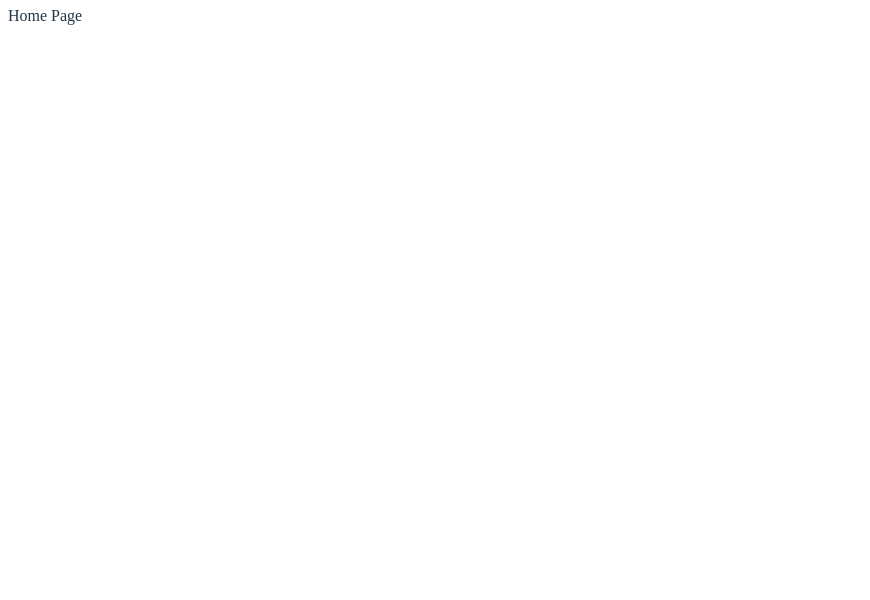
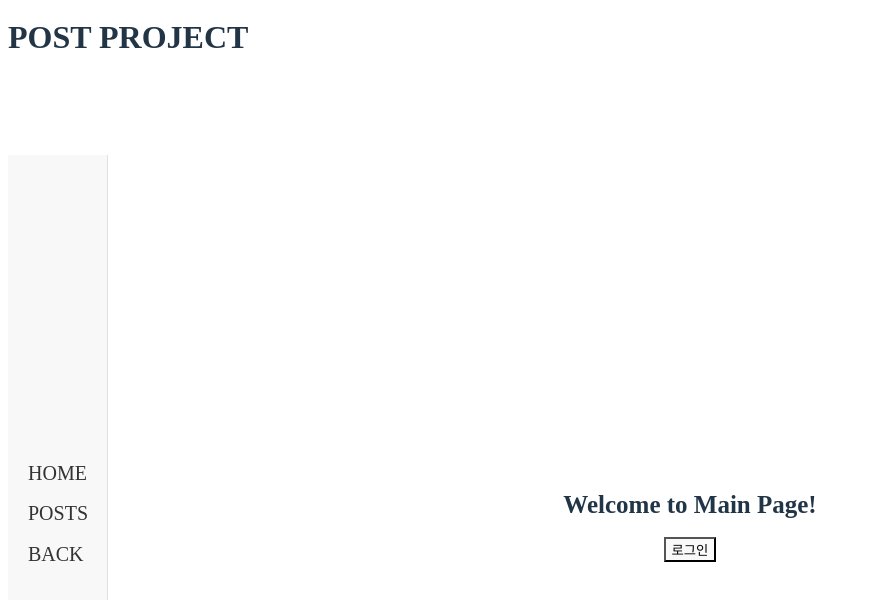
Before and after one commit to groom-practice/fe7-router-app-team-2, a React (Vite) app: page / in a window 1280 px wide. Shown: the top 600 px of the page, without its empty margins (0-870 px from the left). Built offline with nearby package versions, Linux system fonts and the light colour scheme.

Commit message:
feat: 홈페이지 및 로그인 모달 구현 (#8)
Co-authored-by: Lee Yujin <84452202+JIN921@users.noreply.github.com>

```diff
--- /dev/null
+++ b/src/components/PortalModalContainer.jsx
@@ -0,0 +1,28 @@
+export default function PortalModalContainer({ children }) {
+  return (
+    <div
+      style={{
+        position: 'fixed',
+        top: 0,
+        left: 0,
+        right: 0,
+        bottom: 0,
+        backgroundColor: 'rgba(0,0,0,0.5)',
+        display: 'flex',
+        justifyContent: 'center',
+        alignItems: 'center',
+        zIndex: 1001,
+      }}
+    >
+      <div
+        style={{
+          backgroundColor: 'white',
+          padding: '20px',
+          borderRadius: '5px',
+        }}
+      >
+        {children}
+      </div>
+    </div>
+  );
+}
--- /dev/null
+++ b/src/layout/Layout.css
@@ -0,0 +1,68 @@
+.layout {
+    height: 100%;
+}
+
+.header {
+    background-color: white;
+    box-shadow: 0 2px 4px rgba(0, 0, 0, 0.1);
+    padding: 0 20px;
+    display: flex;
+    justify-content: flex-start;
+    align-items: center;
+    text-align: left;
+    position: fixed;
+    width: 100%;
+    height: 80px;
+    left: 0;
+    top: 0;
+    z-index: 1000;
+    border-bottom: 2px solid #2f5cff;
+}
+
+.header > h1 {
+  font-size: 30px;
+  font-weight: 700;
+  margin: 0;
+}
+
+.content {
+  display: flex;
+  padding-top: 80px;
+  height: calc(100vh - 80px);
+}
+
+.side {
+    border-right: 2px solid #2f5cff;
+  display: flex;
+  justify-content: center;
+  align-items: flex-start;
+  flex-direction: column;
+  width: 100px;
+  height: 100%;
+  background-color: #f8f8f8;
+  border-right: 1px solid #e0e0e0;
+  padding: 0 20px;
+  box-sizing: border-box;
+}
+
+.side > a,
+.side > button {
+  text-decoration: none;
+  border: none;
+  background-color: transparent;
+
+  color: #333;
+  margin: 10px 0;
+  padding: 0;
+  cursor: pointer;
+
+  font-weight: 500;
+  font-size: 20px;
+  font-family: inherit;
+  transition: color 0.3s;
+}
+
+.side > a:hover,
+.side > button:hover {
+  color: var(--button-link-hover-color);
+}
--- a/src/layout/Layout.jsx
+++ b/src/layout/Layout.jsx
@@ -1,9 +1,23 @@
-import { Outlet } from "react-router-dom";
+import { Outlet, Link, useNavigate } from "react-router-dom"
+import './Layout.css';
 
 export default function Layout() {
+  const navigate = useNavigate()
+
   return (
-    <div>
-      <Outlet />
+    <div className="main">
+      <header className="layout">
+        <h1>POST PROJECT</h1>
+      </header>
+
+      <div className="content">
+        <nav className="side">
+          <Link to="/">HOME</Link>
+          <Link to="/posts">POSTS</Link>
+          <button onClick={() => navigate(-1)}>BACK</button>
+        </nav>
+        <Outlet />
+      </div>
     </div>
-  );
+  )
 }
--- /dev/null
+++ b/src/pages/Home/index.css
@@ -0,0 +1,44 @@
+.home {
+  padding: 20px;
+  display: flex;
+  justify-content: center;
+  align-items: center;
+  flex-direction: column;
+  flex: 1;
+}
+
+.home > h3 {
+  font-size: 25px;
+  font-weight: 700;
+  margin-bottom: 20px;
+}
+
+
+.home > button:hover {
+  background-color: var(--button-link-hover-color);
+}
+
+.loginModalInner {
+  display: flex;
+  flex-direction: column;
+  align-items: flex-start;
+  justify-content: center;
+}
+
+.loginModalInner > p {
+  font-size: 15px;
+  font-weight: 500;
+  margin-bottom: 10px;
+}
+
+.loginModalInner > input {
+  width: 100%;
+  padding: 10px;
+  border: 1px solid #ccc;
+  border-radius: 4px;
+  box-sizing: border-box;
+}
+
+.loginModalInner > input:not(:last-child) {
+  margin-bottom: 10px;
+}
--- a/src/pages/Home/index.jsx
+++ b/src/pages/Home/index.jsx
@@ -1,3 +1,30 @@
+import { useState } from "react"
+import { createPortal } from "react-dom"
+import PortalModalContainer from "../../components/PortalModalContainer"
+import "./index.css"
+
 export default function Home() {
-  return <div>Home Page</div>;
+  const [login, setLogin] = useState(false)
+
+  return (
+    <div className="home">
+      <h3>Welcome to Main Page!</h3>
+      <button onClick={() => setLogin(true)}>로그인</button>
+      {login &&
+        createPortal(
+          <PortalModalContainer>
+            <div className="loginModalInner">
+              <input placeholder="test123" />
+              <input type="password" placeholder="test123password" />
+
+              <div className="btns">
+                <button>로그인</button>
+                <button onClick={() => setLogin(false)}>취소</button>
+              </div>
+            </div>
+          </PortalModalContainer>,
+          document.body
+        )}
+    </div>
+  )
 }
```
Also changed, not shown: src/App.jsx (+2 -9 lines).
